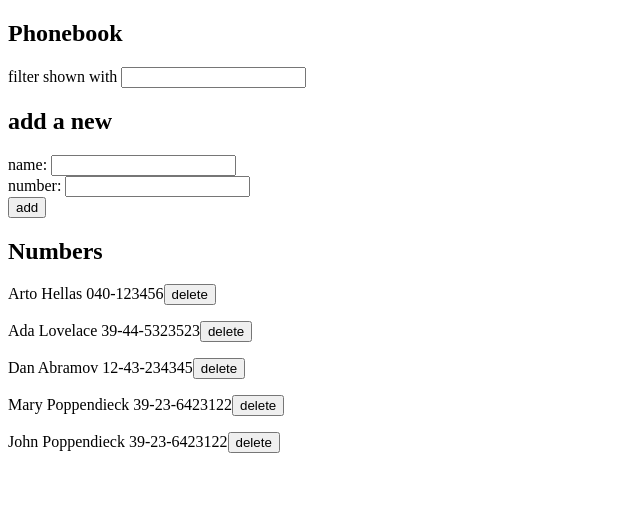
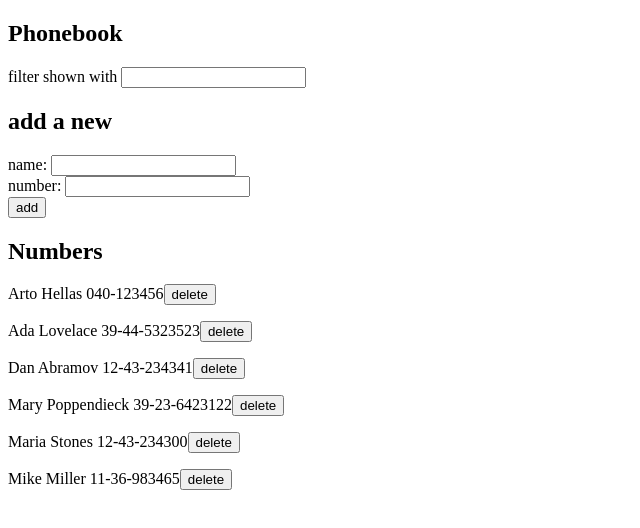
Before and after one commit to larcondo/fso-ex-part2-phonebook, a React (Vite) app: page / in a window 1280 px wide. Shown: the top 528 px of the page, without its empty margins (0-640 px from the left). Built offline with nearby package versions, Linux system fonts and the light colour scheme; data requests are answered from the project's data file.

Commit message:
modifications exercise 2.15

```diff
--- a/db.json
+++ b/db.json
@@ -12,7 +12,7 @@
     },
     {
       "name": "Dan Abramov",
-      "number": "12-43-234345",
+      "number": "12-43-234341",
       "id": 3
     },
     {
@@ -21,9 +21,14 @@
       "id": 4
     },
     {
-      "name": "John Poppendieck",
-      "number": "39-23-6423122",
-      "id": 5
+      "name": "Maria Stones",
+      "number": "12-43-234300",
+      "id": 1496
+    },
+    {
+      "name": "Mike Miller",
+      "number": "11-36-983465",
+      "id": 7227
     }
   ]
 }
--- a/src/App.jsx
+++ b/src/App.jsx
@@ -30,13 +30,22 @@ function App() {
 
   const onSubmit = (event) => {
     event.preventDefault()
-    if (persons.some( entry => entry.name === newName ))
-      return alert(`${newName} is already added to phonebook`)
+    const personToUpdate = persons.find( p => p.name === newName )
+    if (personToUpdate) {
+      if (!window.confirm(`${newName} is already added to phonebook, replace the old number with a new one?`)) return
+      personService
+        .update(personToUpdate.id, { ...personToUpdate, number: newNumber })
+        .then( updatedPerson => {
+          setPersons(persons.filter( p => p.id !== personToUpdate.id).concat(updatedPerson))
+          setNewName('')
+          setNewNumber('')
+        })
 
+    } else {
       const newPerson = {
         name: newName,
         number: newNumber,
-      id: persons.length + 1
+        id: Math.floor(Math.random() * 10000)
       }
 
       personService
@@ -46,6 +55,7 @@ function App() {
           setNewName('')
           setNewNumber('')
         })
+    }
   }
 
   const handleFilter = (event) => {
--- a/src/services/persons.js
+++ b/src/services/persons.js
@@ -11,6 +11,11 @@ const add = async (newPerson) => {
   return request.then( response => response.data )
 }
 
+const update = async (id, newPerson) => {
+  const request = axios.put(`${baseUrl}/${id}`, newPerson)
+  return request.then( response => response.data )
+}
+
 const deletePerson = async (id) => {
   const request = axios.delete(`${baseUrl}/${id}`)
   return request.then( response => response )
@@ -19,5 +24,6 @@ const deletePerson = async (id) => {
 export default {
   getAll,
   add,
+  update,
   deletePerson
 }
```
Also changed, not shown: 1 other file (tests, documents, lock files or other folders). Lines whose indentation alone changed are shown as unchanged.
